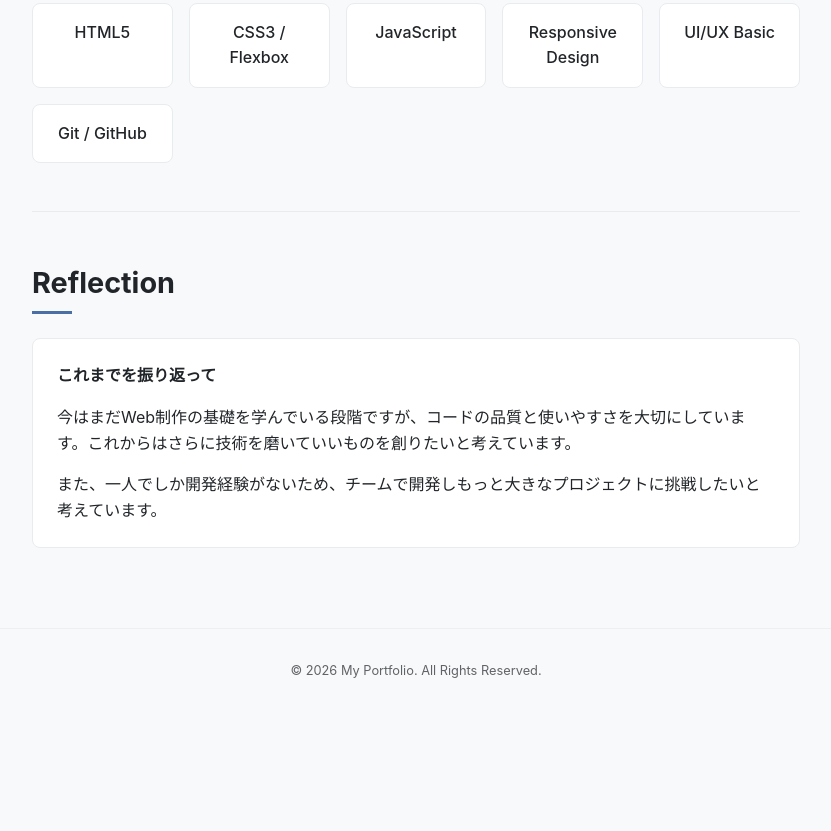
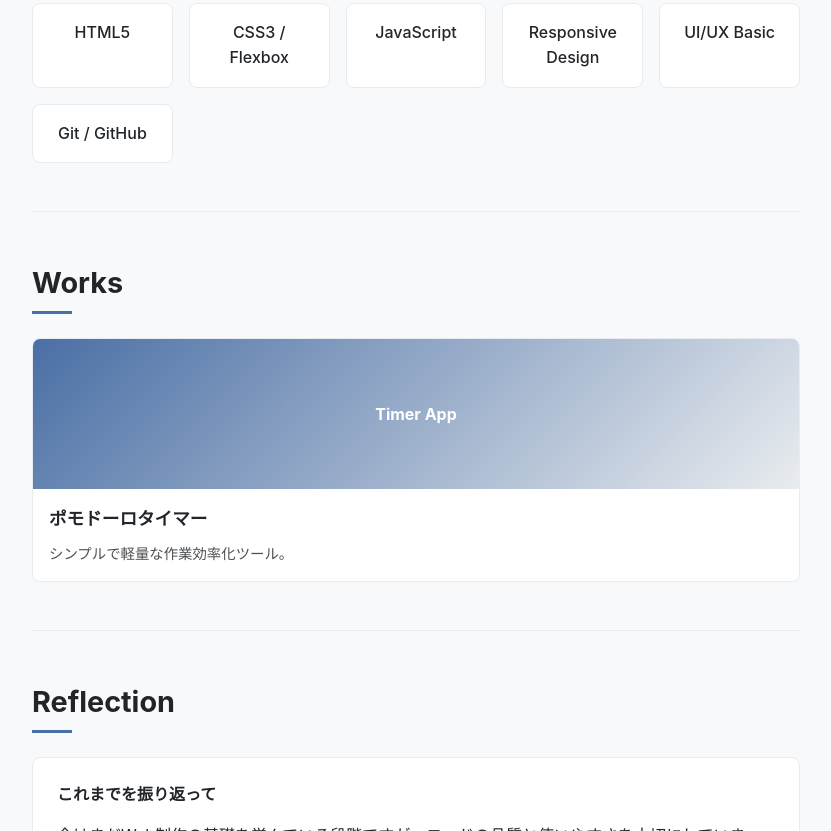
Before and after one commit to komori-marimo/se-week06-site, a plain HTML site: page index.html in a window 1280 px wide. Shown: the part 520-1351 px from the top of the page, without its empty margins (224-1055 px from the left). Before the commit the page ends 1234 px from the top, so only its background shows below. Drawn offline with Linux system fonts and the light colour scheme.

Commit message:
Update index.html

```diff
--- a/index.html
+++ b/index.html
@@ -284,6 +284,21 @@
             </div>
         </section>
 
+
+<section id="works">
+            <h2>Works</h2>
+            <div class="works-grid">
+                <div class="work-card" onclick="openModal('タイマーアプリ', 'HTML/CSS/JSのみで動作するシンプルなポモドーロタイマー。集中時間と休憩時間を直感的に管理できます。スマホでの操作性を重視して大きなボタンで設計しました。')">
+                    <div class="work-img-placeholder">Timer App</div>
+                    <div class="work-content">
+                        <h3>ポモドーロタイマー</h3>
+                        <p>シンプルで軽量な作業効率化ツール。</p>
+                    </div>
+                </div>
+            </div>
+        </section>
+
+
         <section id="reflection">
             <h2>Reflection</h2>
             <div class="reflection-content">
```
